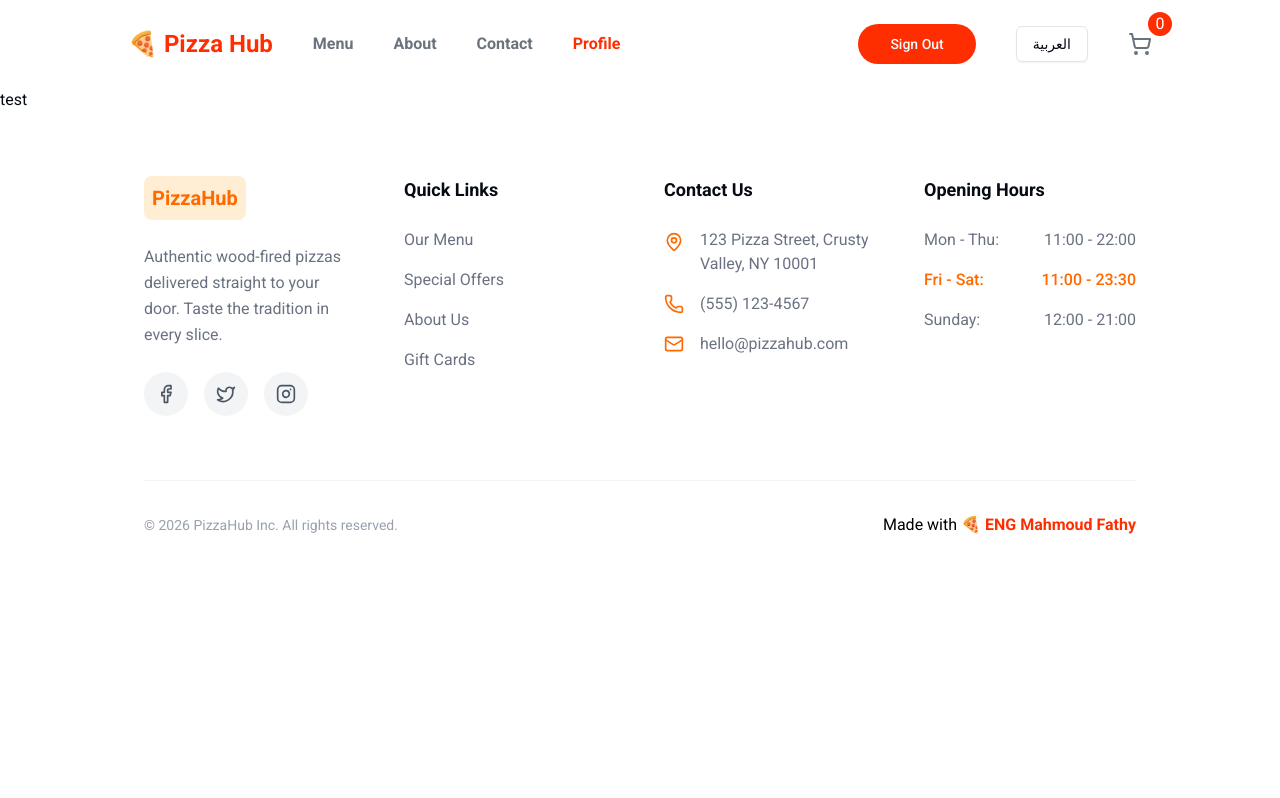
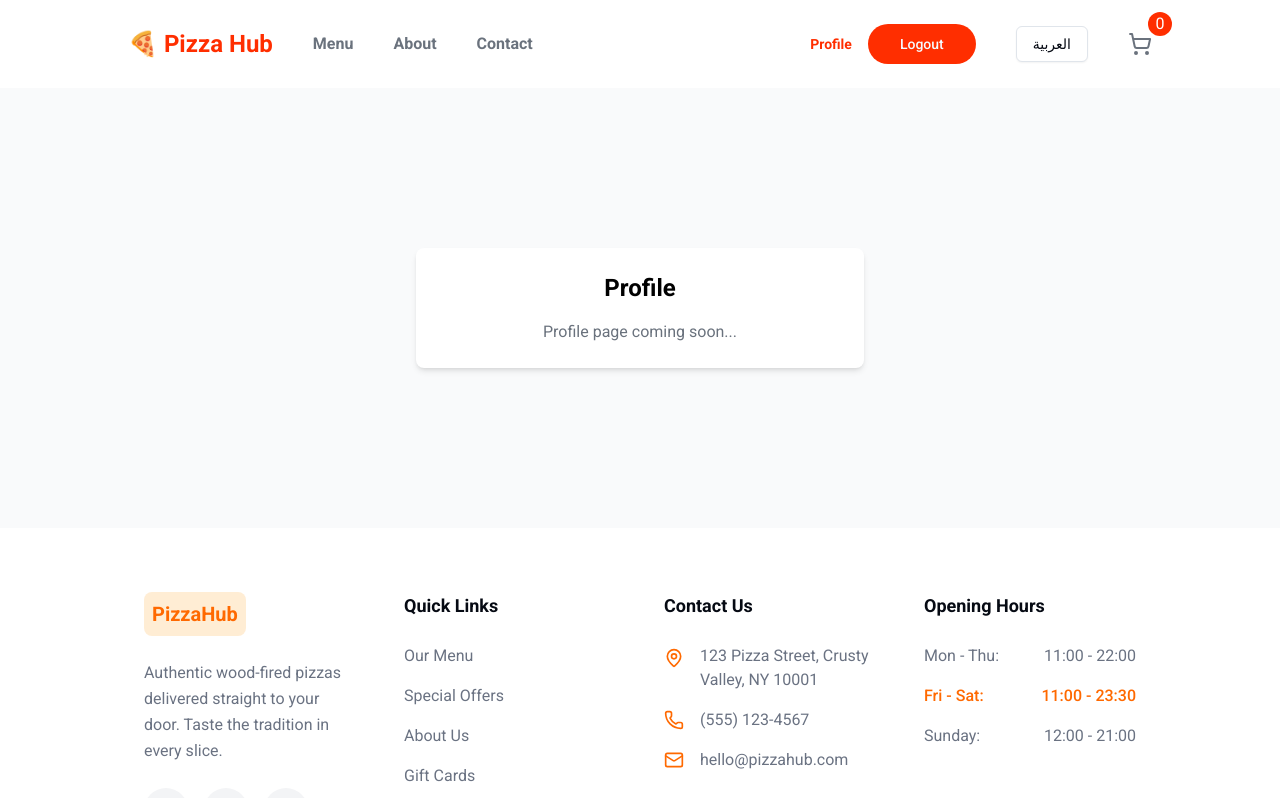
Before and after one commit to mahmoudfathydev-hub/pizza-hub, a Next.js app: page /en/profile in a window 1280 px wide. Shown: the top 798 px of the page. Built offline with nearby package versions, Linux system fonts and the light colour scheme; no server answers; sample sign-in values are in the browser's storage.

Commit message:
edit header

```diff
--- a/src/app/[locale]/profile/page.tsx
+++ b/src/app/[locale]/profile/page.tsx
@@ -1,20 +1,37 @@
-import { Pages, Routes } from '@/src/constants/enums';
-import { Locale } from '@/src/i18n.config';
-import { authOptions } from '@/src/server/auth'
-import { getServerSession } from 'next-auth/next'
-import { redirect } from 'next/dist/server/api-utils';
+import { Pages, Routes } from "@/src/constants/enums";
+import { Locale } from "@/src/i18n.config";
+import { authOptions } from "@/src/server/auth";
+import { getServerSession } from "next-auth/next";
+import { redirect } from "next/navigation";
+import getTrans from "@/src/lib/translation";
 
-async function ProfilePage({ params }: { params: Promise<{ locale: Locale }> }) {
+async function ProfilePage({
+  params,
+}: {
+  params: Promise<{ locale: Locale }>;
+}) {
   const session = await getServerSession(authOptions);
-    const { locale } = await params
+  const { locale } = await params;
   if (!session) {
     redirect(`/${locale}/${Routes.AUTH}/${Pages.LOGIN}`);
   }
+
+  const translations = await getTrans(locale, "navbar");
+
   return (
-        <main>
-            test
+    <main className="py-44 md:py-40 bg-gray-50 element-center">
+      <div className="container element-center">
+        <div className="w-full max-w-md p-6 bg-white rounded-lg shadow-md">
+          <h2 className="text-2xl font-semibold text-center text-black mb-4">
+            {translations.profile.title}
+          </h2>
+          <div className="text-center text-accent">
+            <p>Profile page coming soon...</p>
+          </div>
+        </div>
+      </div>
     </main>
-    )
+  );
 }
 
-export default ProfilePage
+export default ProfilePage;
--- a/src/components/header/AuthButtons.tsx
+++ b/src/components/header/AuthButtons.tsx
@@ -12,34 +12,47 @@ function AuthButtons({
     initialSession,
     translations,
 }: {
-  initialSession: Session | null;
+    initialSession: Session | null; // <-- النوع الصحيح
     translations: Translations;
 }) {
-  const session = useClientSession(initialSession);
+    const { data: session, status } = useClientSession(initialSession);
     const router = useRouter();
     const pathname = usePathname();
     const { locale } = useParams();
+    if (status === "loading") return null;
+
+    const isLoggedIn = !!session?.user;
+
     return (
         <div>
-      {session.data?.user && (
-        <div className="flex items-center gap-10">
+            {isLoggedIn ? (
+                <div className="flex items-center gap-4">
+                    <Button
+                        className={`${pathname.startsWith(`/${locale}/${Routes.PROFILE}`)
+                                ? "text-primary"
+                                : "text-accent"
+                            } hover:text-primary duration-200 transition-colors font-semibold hover:no-underline px-0!`}
+                        size="lg"
+                        variant="link"
+                        onClick={() => router.push(`/${locale}/${Routes.PROFILE}`)}
+                    >
+                        {translations.navbar.profile}
+                    </Button>
                     <Button
                         className="px-8! rounded-full!"
                         size="lg"
                         onClick={() => signOut()}
                     >
-            {translations.navbar.signOut}
+                        {translations.navbar.logout}
                     </Button>
                 </div>
-      )}
-      {!session.data?.user && (
+            ) : (
                 <div className="flex items-center gap-6">
                     <Button
-            className={`${
-              pathname.startsWith(`/${locale}/${Routes.AUTH}/${Pages.LOGIN}`)
+                        className={`${pathname.startsWith(`/${locale}/${Routes.AUTH}/${Pages.LOGIN}`)
                                 ? "text-primary"
                                 : "text-accent"
-            } hover:text-primary duration-200 transition-colors font-semibold hover:no-underline !px-0`}
+                            } hover:text-primary duration-200 transition-colors font-semibold hover:no-underline px-0!`}
                         size="lg"
                         variant="link"
                         onClick={() =>
--- a/src/components/header/Navbar.tsx
+++ b/src/components/header/Navbar.tsx
@@ -81,37 +81,9 @@ function Navbar({
             </Link>
           </li>
         ))}
-        {session.data?.user && (
-          <li>
-            <Link
-              href={
-                isAdmin
-                  ? `/${locale}/${Routes.ADMIN}`
-                  : `/${locale}/${Routes.PROFILE}`
-              }
-              onClick={() => setOpenMenu(false)}
-              className={`${
-                pathname.startsWith(
-                  isAdmin
-                    ? `/${locale}/${Routes.ADMIN}`
-                    : `/${locale}/${Routes.PROFILE}`,
-                )
-                  ? "text-primary"
-                  : "text-accent"
-              } hover:text-primary duration-200 transition-colors font-semibold`}
-            >
-              {isAdmin
-                ? translations.navbar.admin
-                : translations.navbar.profile}
-            </Link>
-          </li>
-        )}
         <li className="lg:hidden flex flex-col gap-4">
           <div onClick={() => setOpenMenu(false)}>
-            <AuthButtons
-              initialSession={initialSession}
-              translations={translations}
-            />
+            <AuthButtons initialSession={null} translations={translations} />
           </div>
           <LanguageSwitcher />
         </li>
--- a/src/components/header/index.tsx
+++ b/src/components/header/index.tsx
@@ -18,10 +18,6 @@ const Header = () => {
         ...navbarTranslations,
         navbar: {
             ...navbarTranslations?.navbar,
-      register: "Register", // Add missing properties
-      signOut: "Sign Out",
-      profile: "Profile",
-      admin: "Admin",
         },
     };
 
--- a/src/dictionaries/navbar/ar.json
+++ b/src/dictionaries/navbar/ar.json
@@ -6,6 +6,12 @@
     "menu": "المنيو",
     "about": "من نحن",
     "contact": "تواصل معنا",
-        "login": "تسجيل الدخول"
+    "login": "تسجيل الدخول",
+    "register": "إنشاء حساب",
+    "profile": "الملف الشخصي",
+    "logout": "تسجيل الخروج"
+  },
+  "profile": {
+    "title": "الملف الشخصي"
   }
 }
--- a/src/dictionaries/navbar/en.json
+++ b/src/dictionaries/navbar/en.json
@@ -6,6 +6,12 @@
     "menu": "Menu",
     "about": "About",
     "contact": "Contact",
-        "login": "Login"
+    "login": "Login",
+    "register": "Register",
+    "profile": "Profile",
+    "logout": "Logout"
+  },
+  "profile": {
+    "title": "Profile"
   }
 }
--- a/src/hooks/useClientSession.ts
+++ b/src/hooks/useClientSession.ts
@@ -1,21 +1,11 @@
 "use client";
 import { Session } from "next-auth";
 import { useSession } from "next-auth/react";
-import { useEffect, useState } from "react";
 
 export const useClientSession = (initialSession: Session | null) => {
     const { data: session, status } = useSession();
-    const [currentSession, setCurrentSession] = useState(initialSession);
-    useEffect(() => {
-        if (session) {
-            setCurrentSession(session);
-        }
-    }, [session]);
 
-    useEffect(() => {
-        if (initialSession) {
-            setCurrentSession(initialSession);
-        }
-    }, [initialSession]);
+    const currentSession = session ?? initialSession;
+
     return { data: currentSession, status };
 };
--- a/src/lib/translation.ts
+++ b/src/lib/translation.ts
@@ -205,6 +205,12 @@ interface NavbarTranslations {
         about: string;
         contact: string;
         login: string;
+        register: string;
+        profile: string;
+        logout: string;
+    };
+    profile: {
+        title: string;
     };
 }
 
--- a/src/types/Translations.ts
+++ b/src/types/Translations.ts
@@ -41,7 +41,7 @@ export type Translations = {
         contact: string;
         login: string;
         register: string;
-        signOut: string;
+        logout: string;
         profile: string;
         admin: string;
     };
```
Lines whose indentation alone changed are shown as unchanged.
